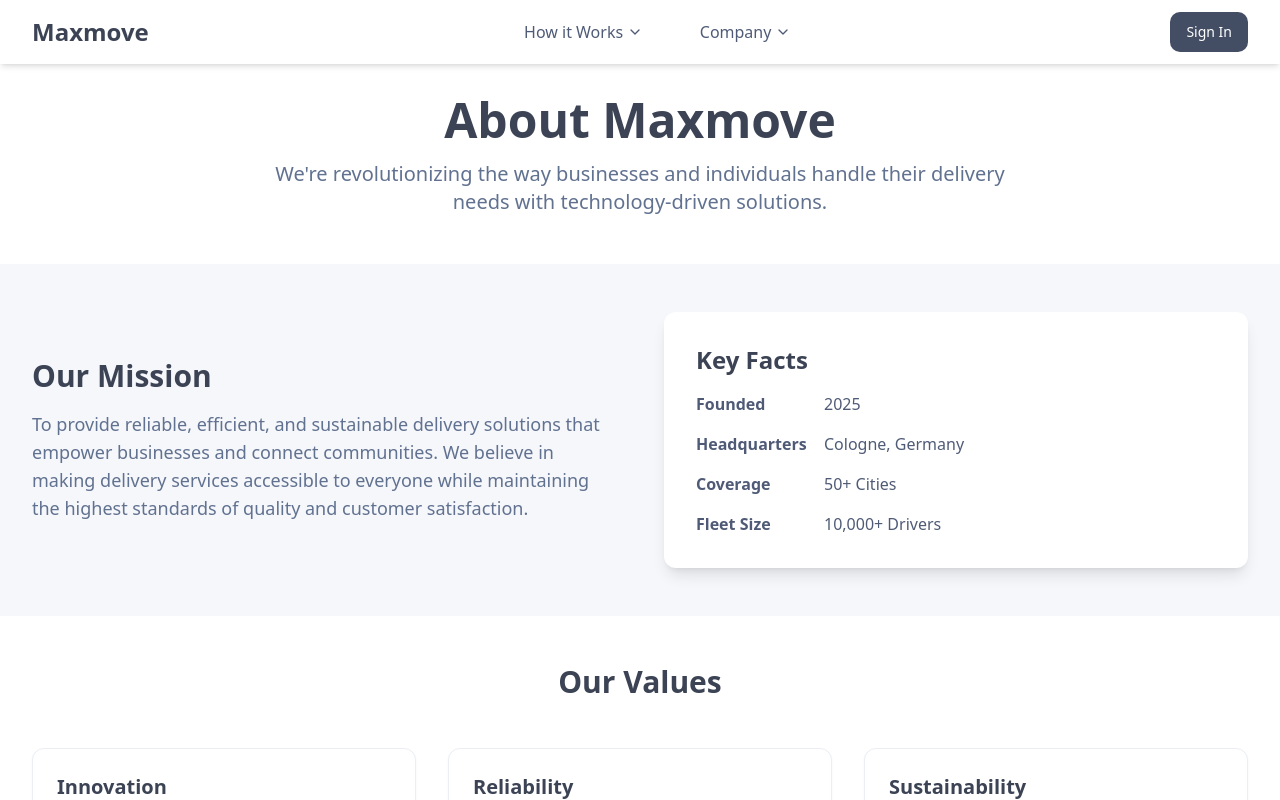
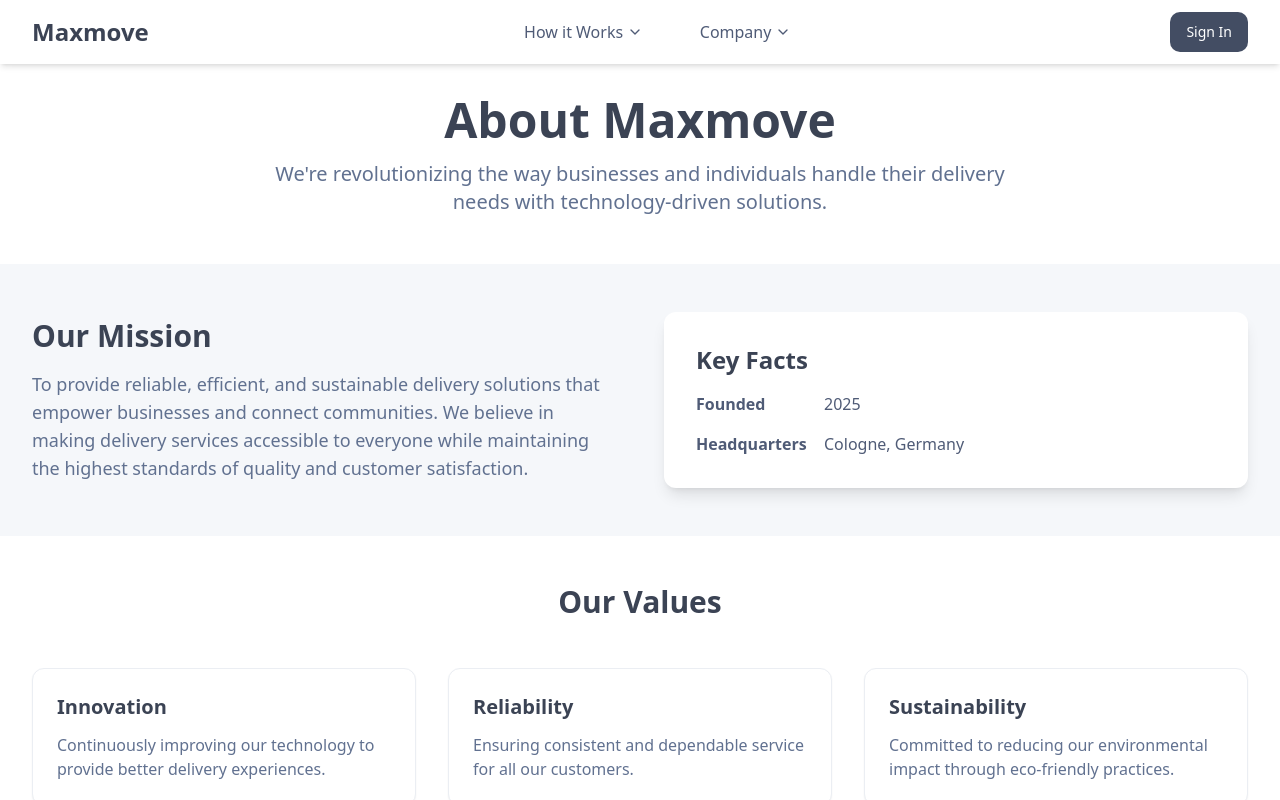
Before and after one commit to maxvaljan/maxmove-100, a React (Vite) app: page /about in a window 1280 px wide. Shown: the top 800 px of the page. Built offline with nearby package versions, Linux system fonts and the light colour scheme.

Commit message:
Remove About Us Data
Remove coverage and fleet size from the About Us page.

```diff
--- a/src/pages/About.tsx
+++ b/src/pages/About.tsx
@@ -1,3 +1,4 @@
+
 import Navbar from "@/components/Navbar";
 import Footer from "@/components/Footer";
 import { Button } from "@/components/ui/button";
@@ -40,14 +41,6 @@ const About = () => {
                 <li className="flex items-center text-maxmove-700">
                   <span className="w-32 font-semibold">Headquarters</span>
                   <span>Cologne, Germany</span>
-                </li>
-                <li className="flex items-center text-maxmove-700">
-                  <span className="w-32 font-semibold">Coverage</span>
-                  <span>50+ Cities</span>
-                </li>
-                <li className="flex items-center text-maxmove-700">
-                  <span className="w-32 font-semibold">Fleet Size</span>
-                  <span>10,000+ Drivers</span>
                 </li>
               </ul>
             </div>
```
